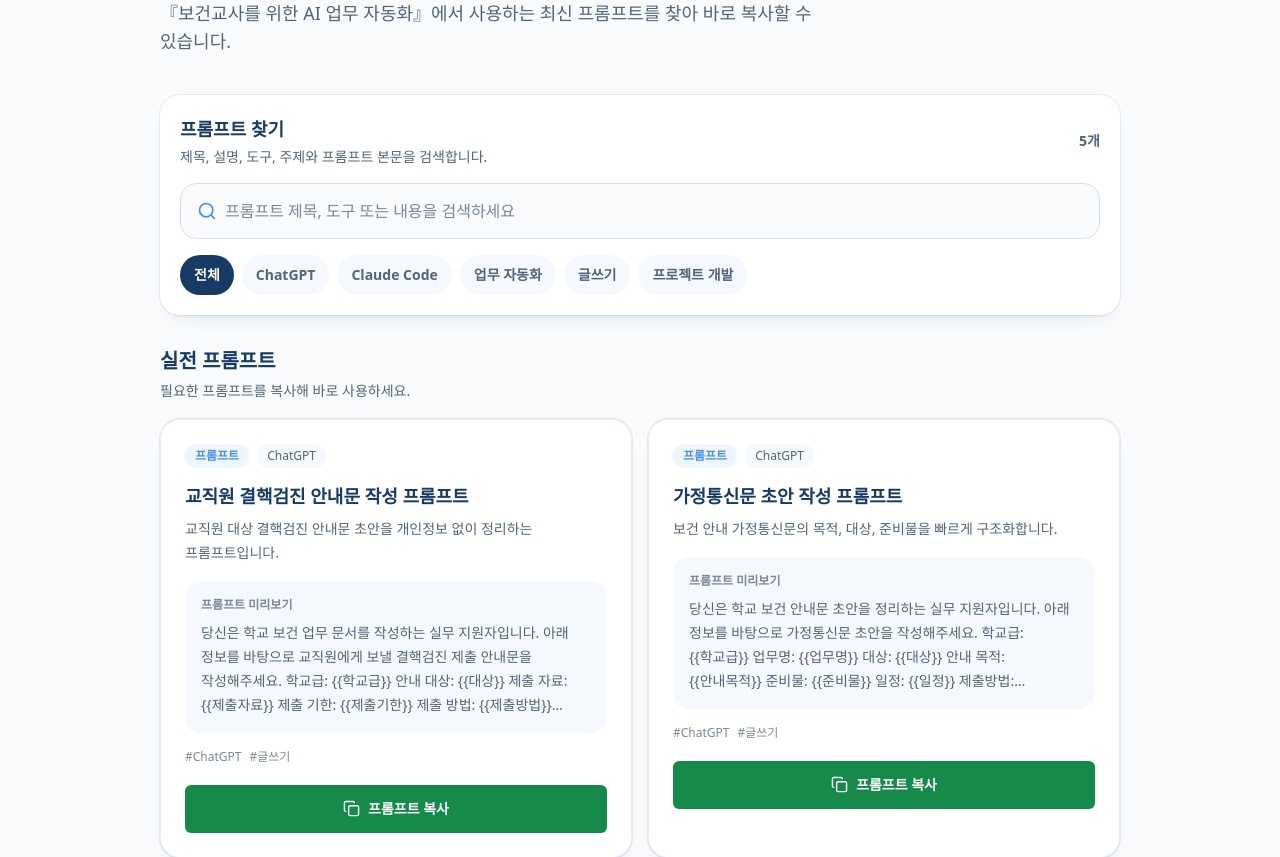
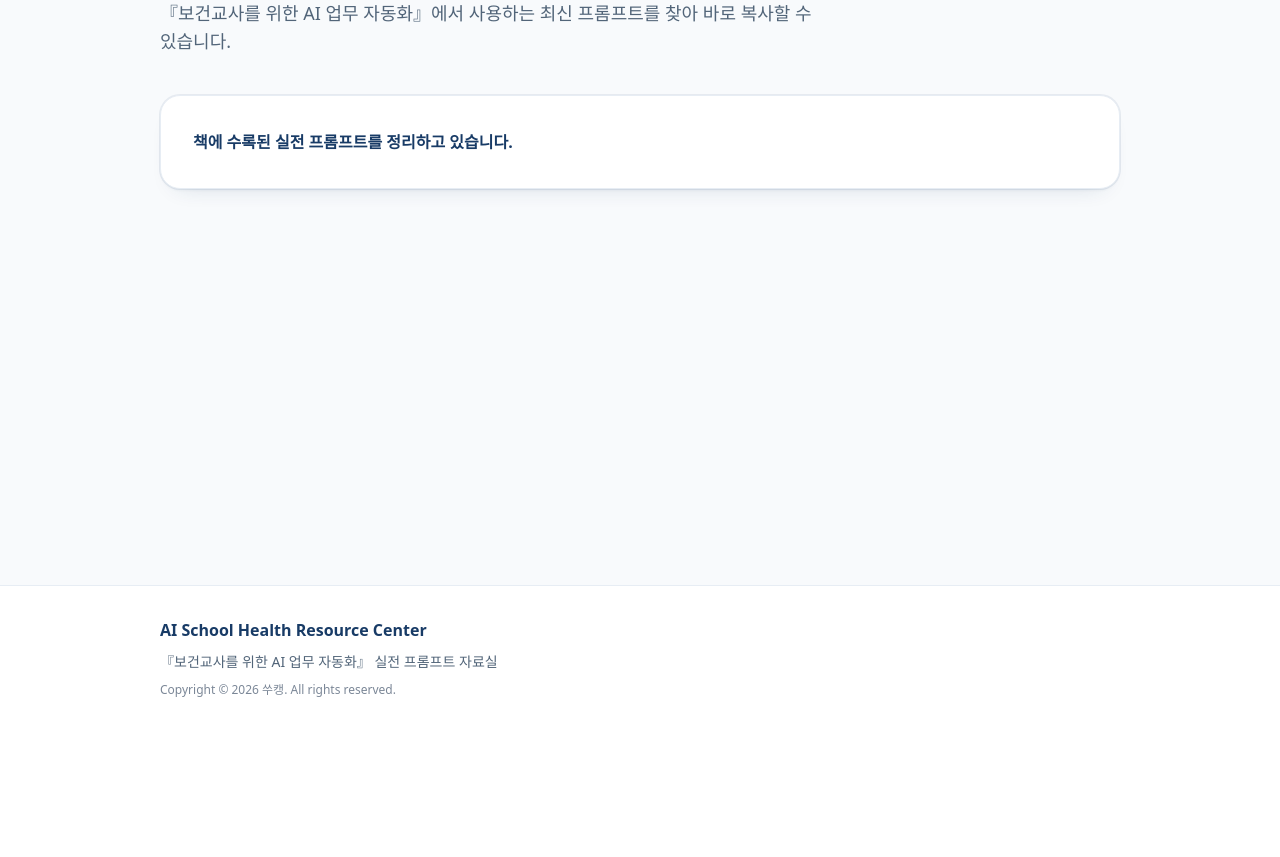
Before and after one commit to sungandi86-max/ai-school-health-resource-center, a Next.js app: page / in a window 1280 px wide. Shown: the part 280-1137 px from the top of the page. After the commit the page ends 1010 px from the top, so only its background shows below. Built offline with nearby package versions, Linux system fonts and the light colour scheme.

Commit message:
content: prepare book prompt library data

```diff
--- a/src/components/home/PromptLibrary.tsx
+++ b/src/components/home/PromptLibrary.tsx
@@ -12,14 +12,13 @@ export function PromptLibrary() {
   const visibleItems = useMemo(
     () =>
       promptLibraryItems.filter((item) => {
-        const matchesCategory = category === "전체" || item.categories.includes(category);
+        const matchesCategory = category === "전체" || item.category === category;
         const searchableText = [
           item.title,
-          item.summary,
-          item.content ?? "",
-          ...item.tools,
-          ...item.tags,
-          ...item.categories,
+          item.description,
+          item.tool,
+          item.category,
+          item.content,
         ]
           .join(" ")
           .toLocaleLowerCase("ko-KR");
@@ -46,6 +45,14 @@ export function PromptLibrary() {
           </p>
         </section>
 
+        {promptLibraryItems.length === 0 ? (
+          <section id="prompts" className="mt-8 scroll-mt-20 rounded-[20px] border border-[var(--color-border-subtle)] bg-white p-6 shadow-[var(--shadow-card)] sm:mt-10 sm:p-8" aria-label="프롬프트 준비 안내">
+            <p className="text-base font-semibold leading-7 text-[var(--color-brand-primary)]">
+              책에 수록된 실전 프롬프트를 정리하고 있습니다.
+            </p>
+          </section>
+        ) : (
+          <>
             <section id="prompts" className="mt-8 scroll-mt-20 rounded-[20px] bg-white p-4 shadow-[var(--shadow-card)] sm:mt-10 sm:p-5" aria-labelledby="prompt-search-title">
               <div className="flex items-center justify-between gap-4">
                 <div>
@@ -129,13 +136,15 @@ export function PromptLibrary() {
                 </div>
               )}
             </section>
+          </>
+        )}
       </div>
     </main>
   );
 }
 
 function PromptCard({ item }: { readonly item: PromptLibraryItem }) {
-  const content = item.content ?? "";
+  const content = item.content;
   const preview = content.replace(/\s+/g, " ").trim().slice(0, 180);
 
   return (
@@ -144,14 +153,12 @@ function PromptCard({ item }: { readonly item: PromptLibraryItem }) {
         <span className="rounded-full bg-[var(--color-action-muted)] px-2.5 py-1 text-xs font-semibold text-[var(--color-action-primary)]">
           프롬프트
         </span>
-        {item.tools.slice(0, 2).map((tool) => (
-          <span key={tool} className="rounded-full bg-[var(--color-surface-muted)] px-2.5 py-1 text-xs font-medium text-[var(--color-text-secondary)]">
-            {tool}
+        <span className="rounded-full bg-[var(--color-surface-muted)] px-2.5 py-1 text-xs font-medium text-[var(--color-text-secondary)]">
+          {item.tool}
         </span>
-        ))}
       </div>
       <h3 className="mt-4 text-lg font-semibold leading-snug text-[var(--color-brand-primary)]">{item.title}</h3>
-      <p className="mt-2 text-sm leading-6 text-[var(--color-text-secondary)]">{item.summary}</p>
+      <p className="mt-2 text-sm leading-6 text-[var(--color-text-secondary)]">{item.description}</p>
 
       <div className="mt-4 rounded-2xl bg-[var(--color-surface-muted)] p-4">
         <p className="text-xs font-semibold text-[var(--color-text-tertiary)]">프롬프트 미리보기</p>
@@ -159,11 +166,7 @@ function PromptCard({ item }: { readonly item: PromptLibraryItem }) {
       </div>
 
       <div className="mt-4 flex flex-wrap gap-2">
-        {item.categories.filter((category) => category !== "전체").slice(0, 3).map((itemCategory) => (
-          <span key={itemCategory} className="text-xs text-[var(--color-text-tertiary)]">
-            #{itemCategory}
-          </span>
-        ))}
+        <span className="text-xs text-[var(--color-text-tertiary)]">#{item.category}</span>
       </div>
 
       <div className="pt-5">
--- a/src/data/promptLibrary.ts
+++ b/src/data/promptLibrary.ts
@@ -1,6 +1,3 @@
-import { publishedResources } from "@/lib/resources";
-import type { Resource } from "@/types/resource";
-
 export const PROMPT_CATEGORIES = [
   "전체",
   "ChatGPT",
@@ -11,47 +8,15 @@ export const PROMPT_CATEGORIES = [
 ] as const;
 
 export type PromptCategory = (typeof PROMPT_CATEGORIES)[number];
+export type PromptDataCategory = Exclude<PromptCategory, "전체">;
 
-export type PromptLibraryItem = Resource & {
-  readonly categories: readonly PromptCategory[];
+export type PromptLibraryItem = {
+  readonly id: string;
+  readonly title: string;
+  readonly description: string;
+  readonly tool: string;
+  readonly category: PromptDataCategory;
+  readonly content: string;
 };
 
-const hasText = (resource: Resource, values: readonly string[]): boolean => {
-  const text = [resource.title, resource.summary, ...resource.tags].join(" ").toLocaleLowerCase("ko-KR");
-  return values.some((value) => text.includes(value.toLocaleLowerCase("ko-KR")));
-};
-
-const getCategories = (resource: Resource): readonly PromptCategory[] => {
-  const categories: PromptCategory[] = [];
-
-  if (resource.tools.some((tool) => tool === "ChatGPT" || tool === "ChatGPT Work")) {
-    categories.push("ChatGPT");
-  }
-  if (resource.tools.includes("Claude Code")) {
-    categories.push("Claude Code");
-  }
-  if (resource.workCategories.includes("자료 정리·자동화") || hasText(resource, ["자동화"])) {
-    categories.push("업무 자동화");
-  }
-  if (hasText(resource, ["안내문", "가정통신문", "원고", "글쓰기"])) {
-    categories.push("글쓰기");
-  }
-  if (resource.tools.includes("Claude Code") || hasText(resource, ["프로젝트"])) {
-    categories.push("프로젝트 개발");
-  }
-
-  return categories;
-};
-
-export const promptLibraryItems: readonly PromptLibraryItem[] = publishedResources
-  .filter(
-    (resource) =>
-      (resource.resourceType === "prompt" || resource.resourceType === "instruction") &&
-      resource.content,
-  )
-  .map((resource) => {
-    return {
-      ...resource,
-      categories: getCategories(resource),
-    };
-  });
+export const promptLibraryItems: readonly PromptLibraryItem[] = [];
```
Lines whose indentation alone changed are shown as unchanged.
